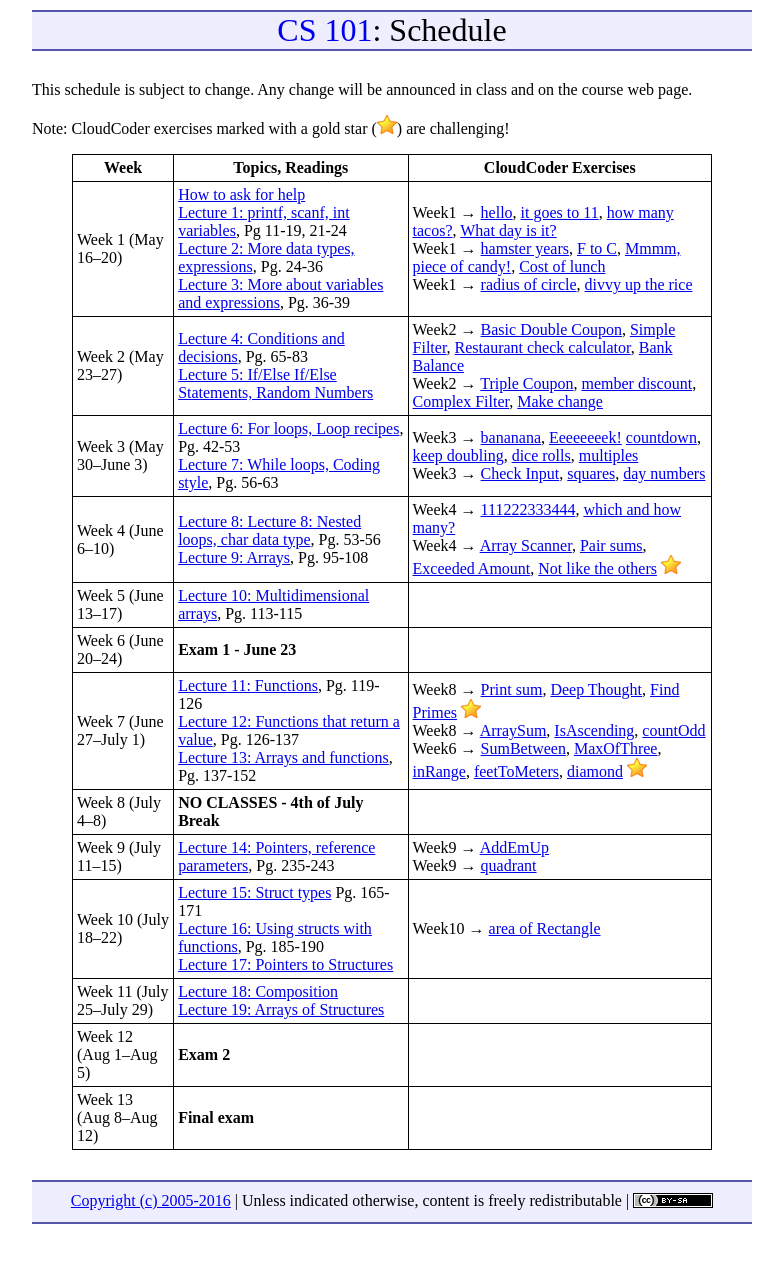
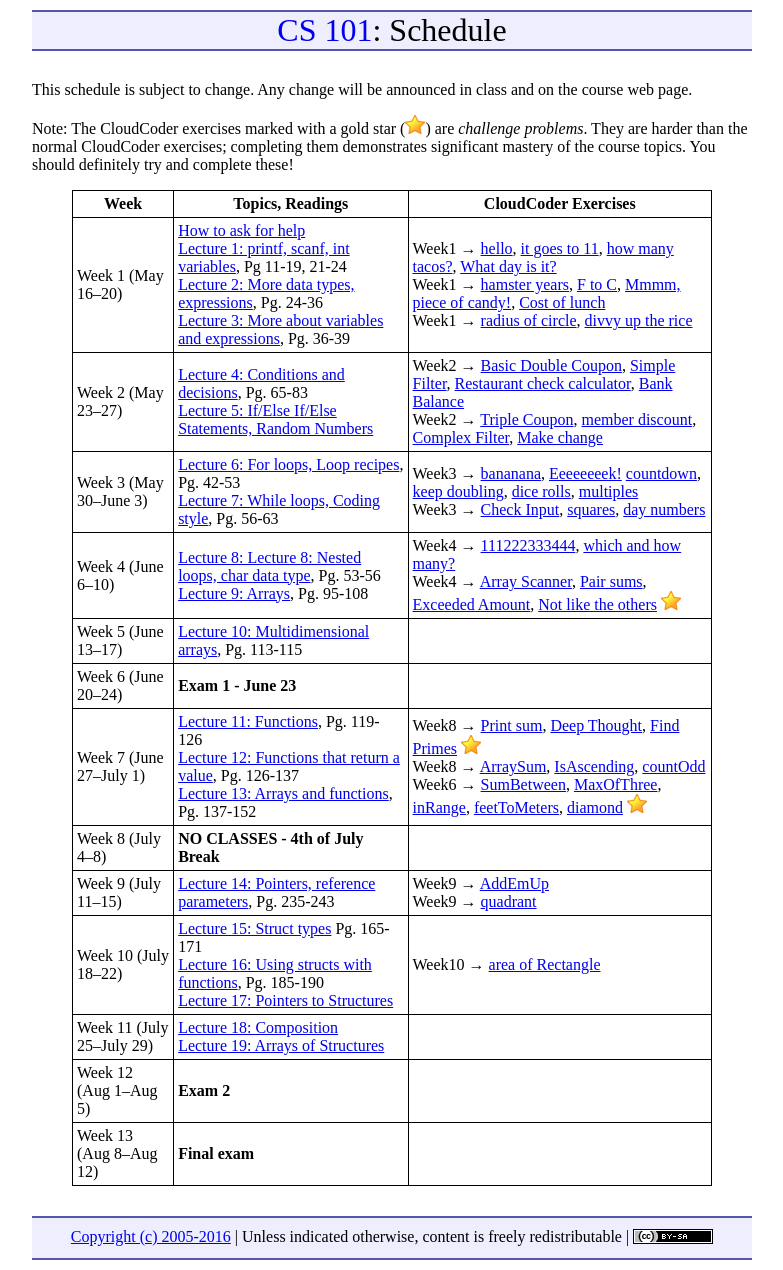
Before and after one commit to ycpcs/cs101-summer2016, a Jekyll site: the page built from schedule.md, in a window 1280 px wide. Shown: the whole page, without its empty margins (248-1031 px from the left). Built offline with Jekyll 4.4.1, drawn with Linux system fonts in a browser that asks for light colours; before the commit the page ends 1234 px from its top, so only the background shows below that.

Commit message:
fix schedule star
fix schedule star

```diff
--- a/schedule.md
+++ b/schedule.md
@@ -5,7 +5,7 @@ title: Schedule
 
 This schedule is subject to change.  Any change will be announced in class and on the course web page.
 
-Note: CloudCoder exercises marked with a gold star (<img src="{{site.url}}/img/goldstar-tiny.png" />) are challenging!
+Note: The CloudCoder exercises marked with a gold star (![gold star](img/goldstar-tiny.png)) are *challenge problems*.  They are harder than the normal CloudCoder exercises; completing them demonstrates significant mastery of the course topics.  You should definitely try and complete these!
 
 > Week | Topics, Readings       | CloudCoder Exercises
 > ---- | ---------------------- | --------------------
```
